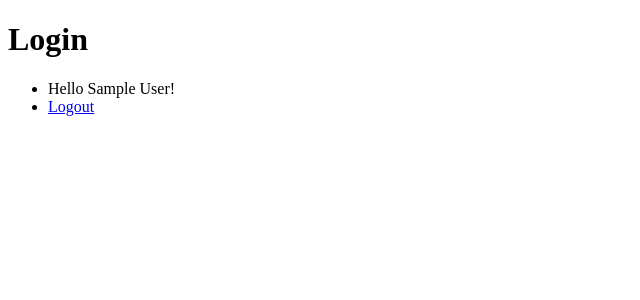
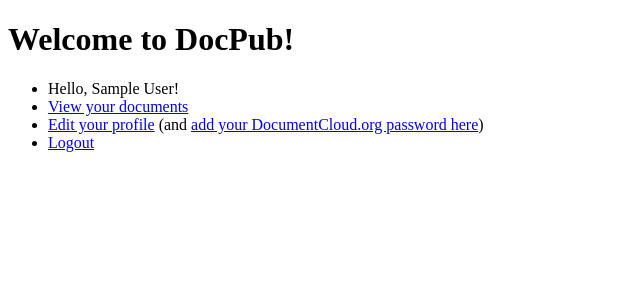
Before and after one commit to mcclatchy/docpub, a Django app: page / in a window 1280 px wide. Shown: the top 300 px of the page, without its empty margins (0-640 px from the left). Run offline with Django 3.2, Linux system fonts and the light colour scheme; the visitor is signed in with stand-in values (Sample User, id 1); parts of the project's set-up code (start-up, migrations or seed data) failed here and were passed over; some libraries are stand-ins or nearby versions.

Commit message:
update templates for google login

```diff
--- a/docpub/templates/admin/login.html
+++ b/docpub/templates/admin/login.html
@@ -61,11 +61,11 @@
       <label>&nbsp;</label><input type="submit" value="{% trans 'Log in' %}" />
     </div>
   </form>
-  <!-- <br>
+  <br>
   <hr>
   <br>
   <div style="text-align: center;">
-    <a class="button" href="{% url 'social:begin' 'google-oauth2' %}">Log in with work Gmail</a>
-  </div> -->
+    <a class="button" href="{% url 'social:begin' 'google-oauth2' %}?next=/admin/docs/document">Log in with work Gmail</a>
+  </div>
 </div>
 {% endblock %}
--- a/docpub/templates/index.html
+++ b/docpub/templates/index.html
@@ -2,13 +2,19 @@
 
 {% block main %}
  <div>
- <h1>Login</h1>
+ <h1>Welcome to DocPub!</h1>
 
  <p>
    <ul>
    {% if user and not user.is_anonymous %}
      <li>
-       <a>Hello {{ user.get_full_name|default:user.username }}!</a>
+       <a>Hello, {{ user.get_full_name|default:user.username }}!</a>
+     </li>
+     <li>
+      <a href="/admin/docs/document">View your documents</a>
+     </li>
+     <li>
+      <a href="/admin/auth/user/{{user.id}}/change/">Edit your profile</a> (and <a href="/admin/auth/user/{{user.id}}/change/#documentcloudcredentials-0">add your DocumentCloud.org password here</a>)
      </li>
      <li>
        <a href="{% url 'auth:logout' %}?next={{ request.path }}">Logout</a>
@@ -18,7 +24,7 @@
        <a href="{% url 'social:begin' 'facebook' %}?next={{ request.path }}">Login with Facebook</a>
      </li> -->
      <li>
-       <a href="{% url 'social:begin' 'google-oauth2' %}?next={{ LOGIN_REDIRECT_URL }}">Login with Google</a>
+       <a href="{% url 'social:begin' 'google-oauth2' %}?next=/">Login with Google</a>
      </li>
      <!-- <li>
        <a href="{% url 'social:begin' 'twitter' %}?next={{ request.path }}">Login with Twitter</a>
```
